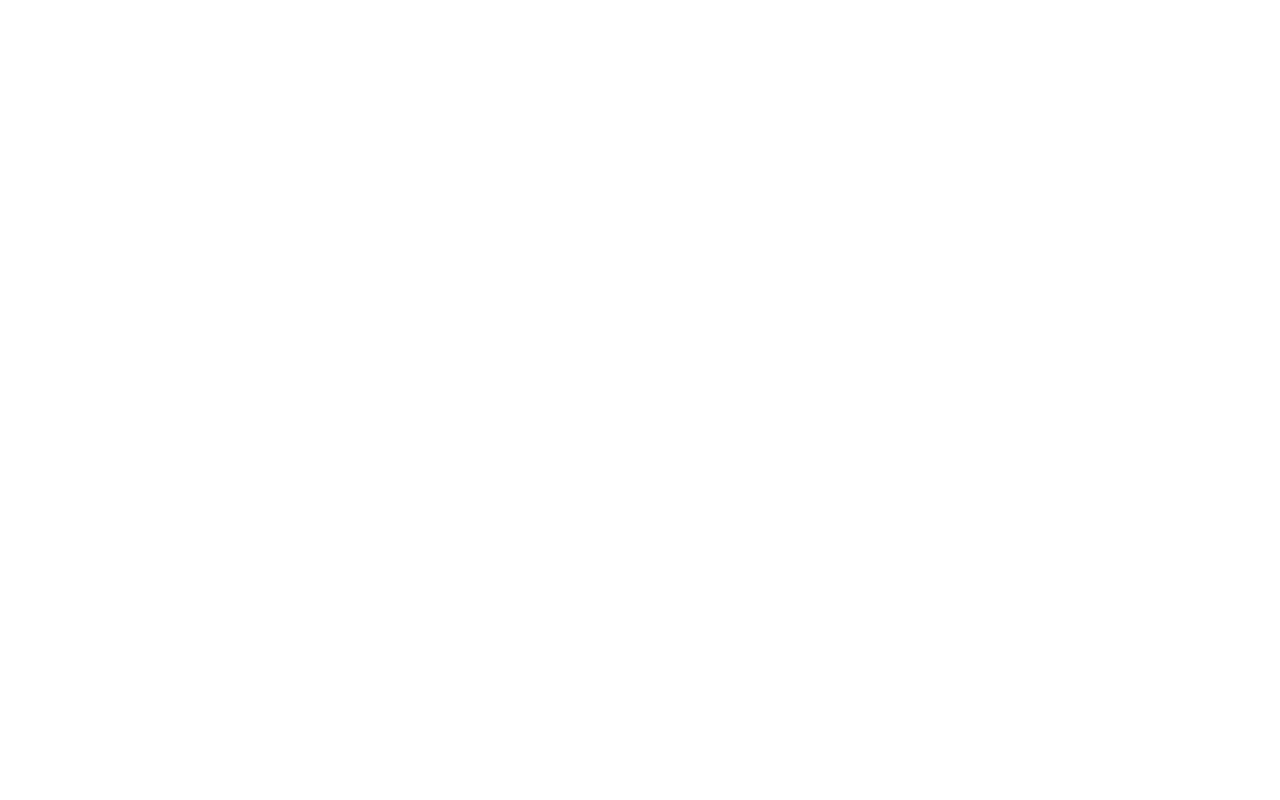
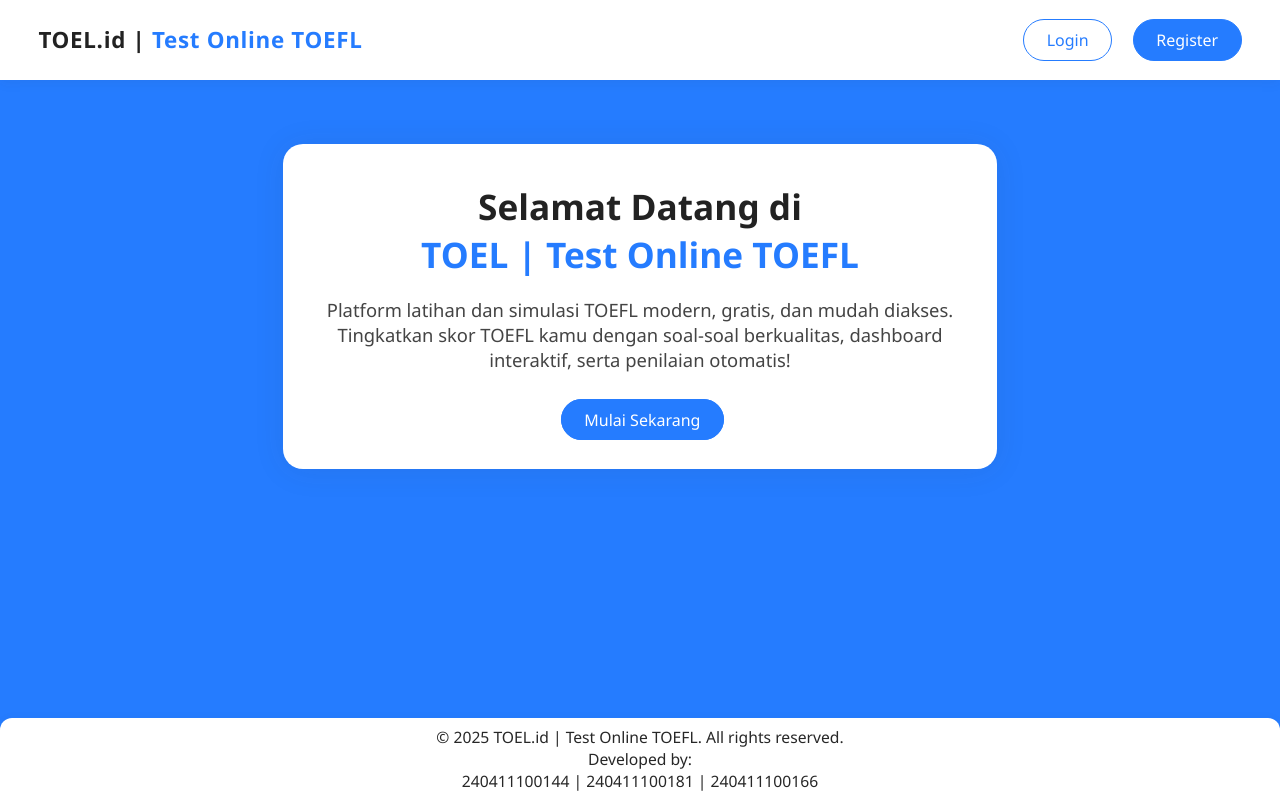
Before and after one commit to ZekkCode/OnlineTest-TOEFL_DPW, a plain HTML site: page TestOnline-TOEFL/src/pages/index.html in a window 1280 px wide. Drawn offline with Linux system fonts and the light colour scheme.

Commit message:
progress

```diff
--- /dev/null
+++ b/TestOnline-TOEFL/src/css/styles.css
@@ -0,0 +1,125 @@
+/* styles.css */
+body {
+    font-family: 'Segoe UI', Arial, sans-serif;
+    margin: 0;
+    padding: 0;
+    background: #257cff;
+    color: #222;
+}
+
+.header {
+    display: flex;
+    justify-content: space-between;
+    align-items: center;
+    padding: 1.2rem 3vw;
+    background: #fff;
+    box-shadow: 0 2px 12px rgba(50,50,50,0.07);
+    position: sticky;
+    top: 0;
+    z-index: 100;
+}
+
+.brand {
+    font-weight: 700;
+    font-size: 1.4rem;
+    letter-spacing: .03em;
+}
+
+.highlight {
+    color: #257cff;
+    font-weight: bold;
+}
+
+nav {
+    display: flex;
+    gap: 1rem;
+}
+
+.btn {
+    padding: .55em 1.4em;
+    border-radius: 1.5em;
+    border: none;
+    font-size: 1rem;
+    cursor: pointer;
+    text-decoration: none;
+    transition: background .15s;
+    font-weight: 500;
+}
+
+.btn.login {
+    background: transparent;
+    color: #257cff;
+    border: 1.5px solid #257cff;
+}
+
+.btn.register,
+.btn.cta {
+    background: #257cff;
+    color: #fff;
+    border: 1.5px solid #257cff;
+    margin-left: .3em;
+}
+
+.btn.login:hover, .btn.register:hover, .btn.cta:hover {
+    background: #184c99;
+    color: #fff;
+    border-color: #184c99;
+}
+
+.hero {
+    max-width: 650px;
+    margin: 4rem auto 2rem auto;
+    padding: 2.4rem 2rem;
+    background: #fff;
+    border-radius: 20px;
+    box-shadow: 0 2px 32px rgba(60,60,60,.09);
+    text-align: center;
+}
+
+.hero > h1 {
+    margin-top: 0;
+    margin-bottom: 0;
+    font-size: 2.2rem;
+}
+
+.hero p {
+    font-size: 1.15rem;
+    margin-bottom: 2em;
+    color: #444;
+}
+
+footer {
+    position: fixed;
+    bottom: 0;
+    left: 0;
+    right: 0;
+    text-align: center;
+    padding: 0.5em 0 .5em 0;
+    background: #fff;
+    color: #272727;
+    font-weight: 500;
+    font-size: .98em;
+    margin-top: 3rem;
+    box-shadow: 0 -1px 8px rgba(70,70,70,0.03);
+    border-radius: 12px 12px 0 0;
+}
+
+footer > p {
+    padding: 0;
+    margin: 0;
+}
+
+@media (max-width: 600px) {
+    .hero {
+        margin: 2.5rem .5rem;
+        padding: 1.3rem .8rem;
+    }
+    .header {
+        flex-direction: column;
+        align-items: flex-start;
+        gap: .6em;
+    }
+    .brand {
+        font-size: 1.1rem;
+    }
+}
--- a/TestOnline-TOEFL/src/pages/index.html
+++ b/TestOnline-TOEFL/src/pages/index.html
@@ -3,9 +3,29 @@
 <head>
     <meta charset="UTF-8">
     <meta name="viewport" content="width=device-width, initial-scale=1.0">
-    <title>Document</title>
+    <title>TOEL.id | Test Online TOEFL</title>
+    <link rel="stylesheet" href="../css/styles.css">
 </head>
 <body>
-
+    <header class="header">
+        <div class="brand">TOEL.id | <span class="highlight">Test Online TOEFL</span></div>
+        <nav>
+            <a href="dashboard.html" class="btn login">Login</a>
+            <a href="dashboard.html" class="btn register">Register</a>
+        </nav>
+    </header>
+    <main>
+        <section class="hero">
+            <h1>Selamat Datang di </h1>
+            <h1><span class="highlight">TOEL | Test Online TOEFL</span></h1>
+            <p>Platform latihan dan simulasi TOEFL modern, gratis, dan mudah diakses. Tingkatkan skor TOEFL kamu dengan soal-soal berkualitas, dashboard interaktif, serta penilaian otomatis!</p>
+            <a href="#register" class="btn cta">Mulai Sekarang</a>
+        </section>
+    </main>
 </body>
+<footer>
+    <p>&copy; 2025 TOEL.id | Test Online TOEFL. All rights reserved.</p>
+    <p>Developed by:</p>
+    <p>240411100144 | 240411100181 | 240411100166</p>
+</footer>
 </html>
```
Also changed, not shown: TestOnline-TOEFL/src/pages/dashboard.html (+49 -3 lines), TestOnline-TOEFL/src/pages/login.html (added, +18 -0 lines), TestOnline-TOEFL/src/pages/test.html (+3 -1 lines).
